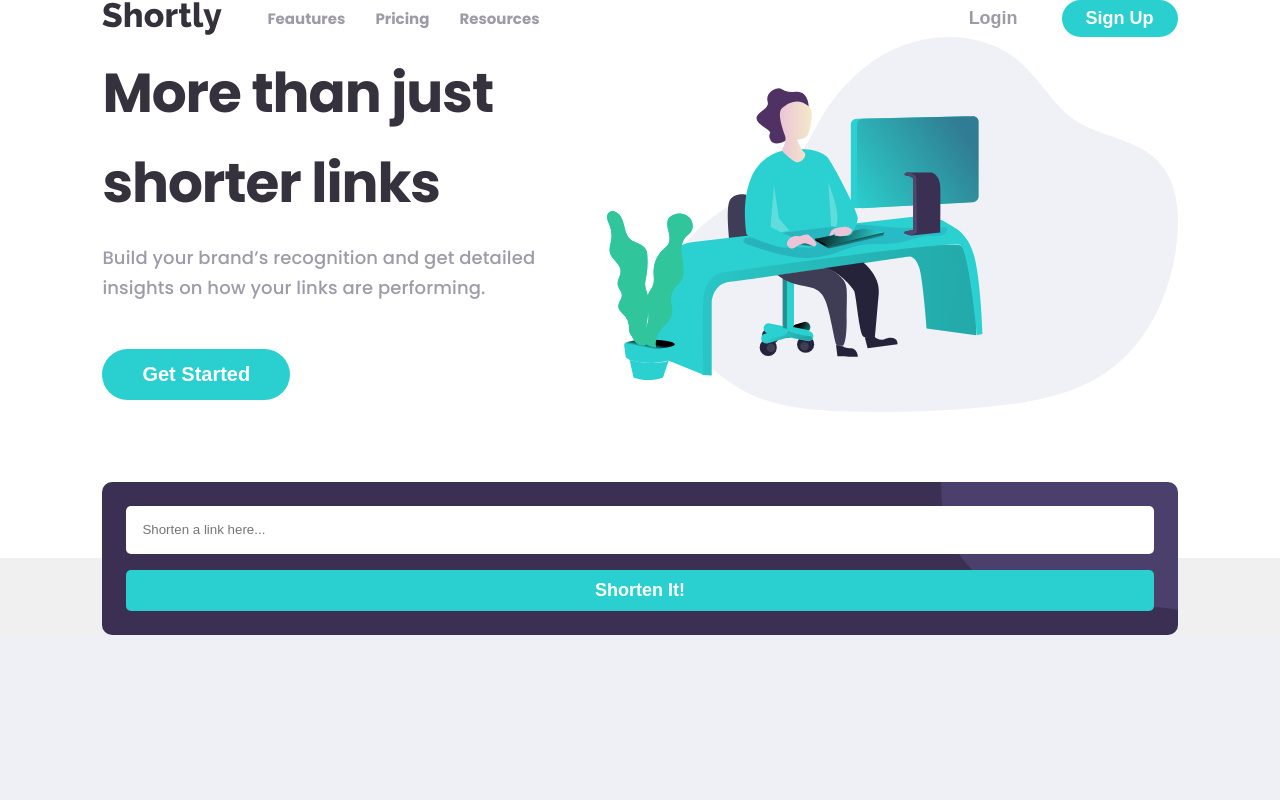
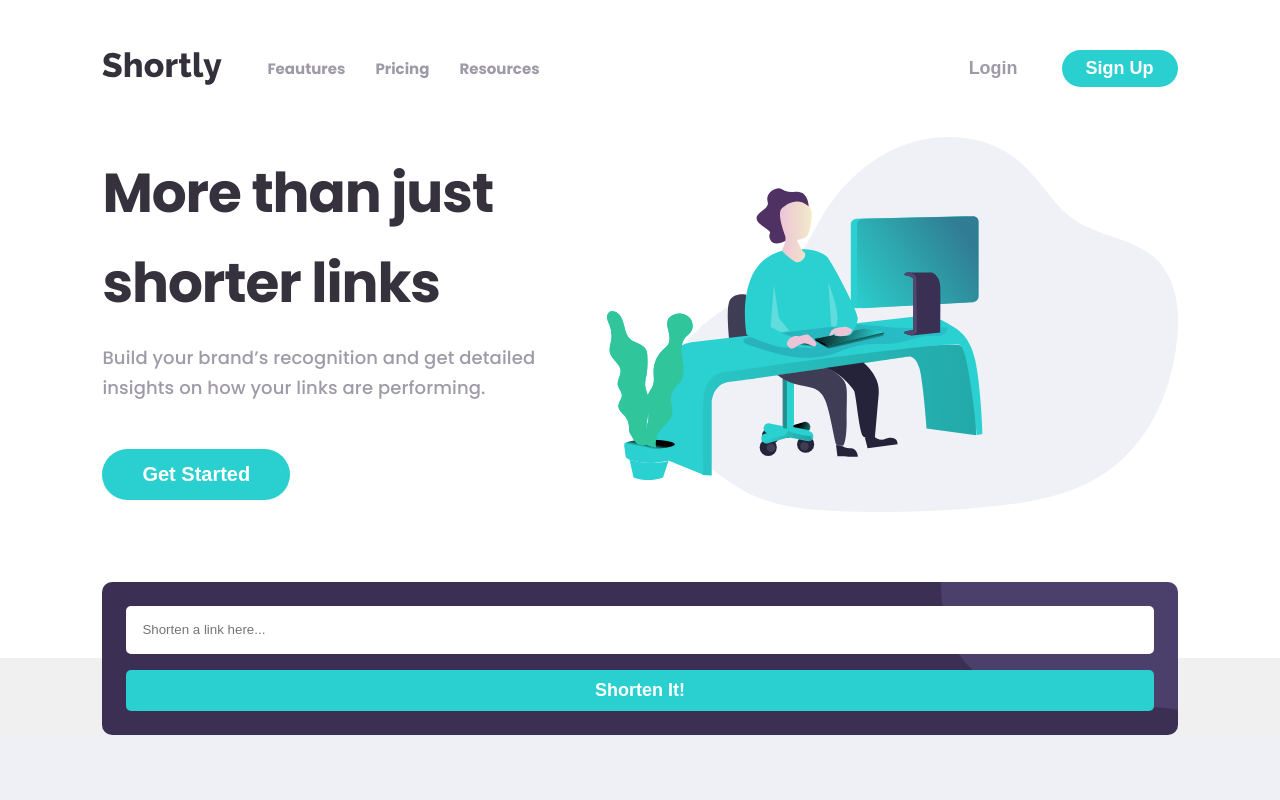
Before and after one commit to BreakingDev24/url-shortening-api-landing-page, a React (Vite) app: page / in a window 1280 px wide. Shown: the top 800 px of the page. Built offline with nearby package versions, Linux system fonts and the light colour scheme.

Commit message:
style(Header): add padding to header for improved spacing

```diff
--- a/src/components/Header/Header.module.scss
+++ b/src/components/Header/Header.module.scss
@@ -1,3 +1,7 @@
+header {
+  padding-top: px-to-rem(50);
+  padding-bottom: px-to-rem(50);
+}
 .headerElements {
   // max-width: px-to-rem(1440);
   // margin: auto;
```
